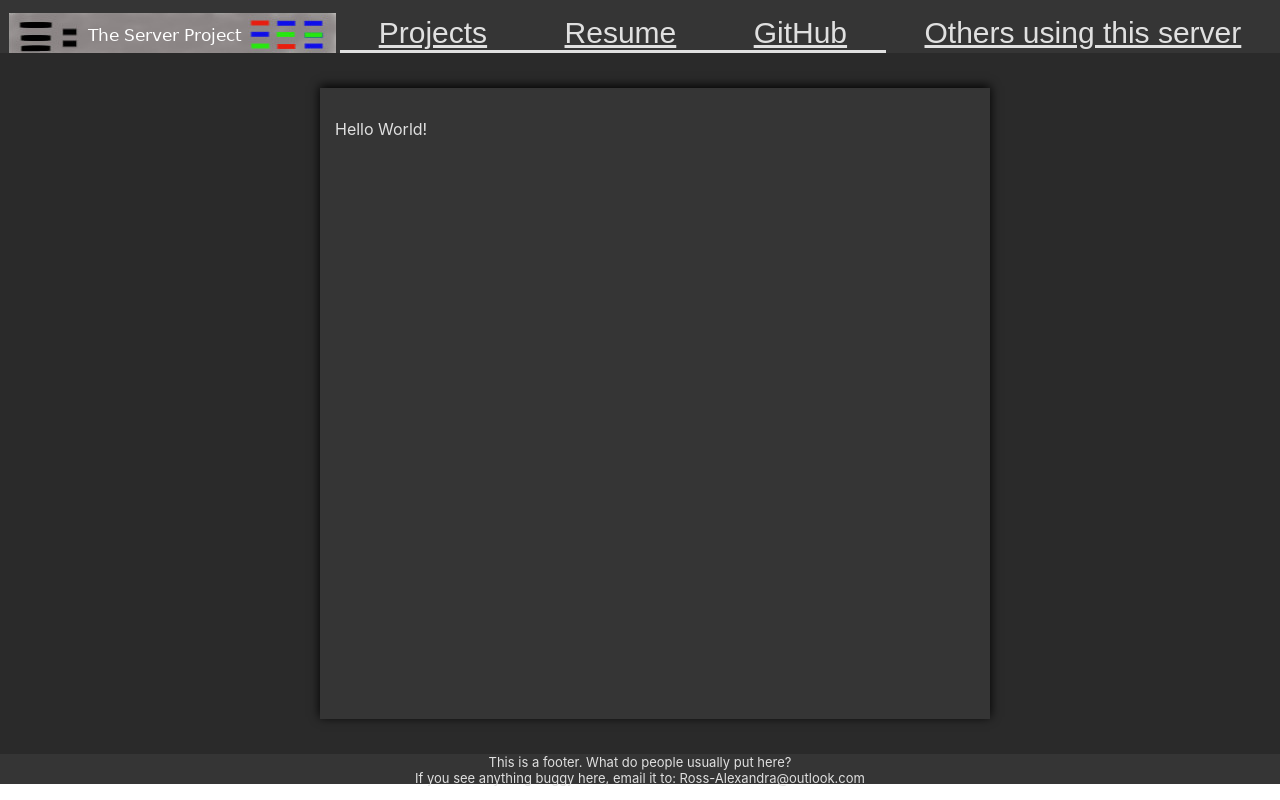
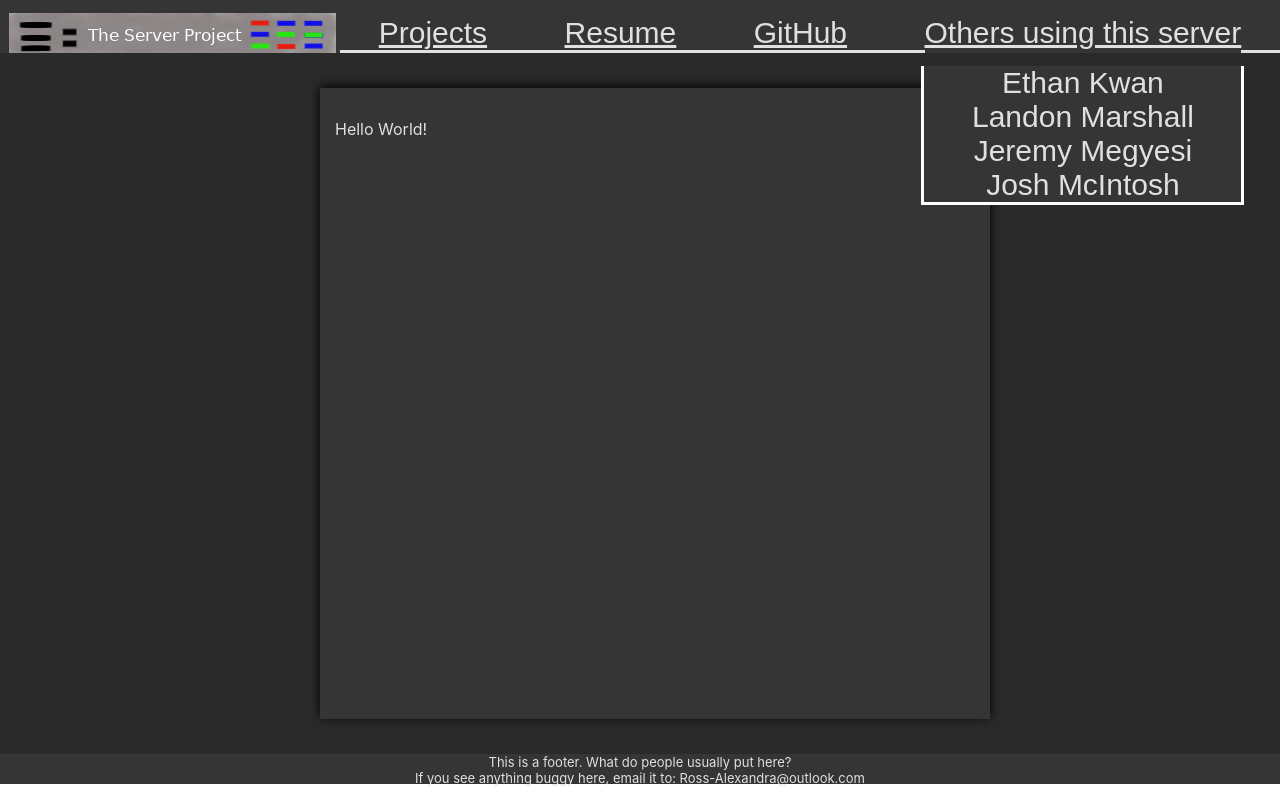
Before and after one commit to theserverproject/BaseSite, a React (Create React App) app in the folder theserverproject/: page / in a window 1280 px wide. Both pictures are taken after a click on the button "Others using this server". Built offline with nearby package versions, Linux system fonts and the light colour scheme.

Commit message:
navbar - Added links and prettified.

```diff
--- a/theserverproject/src/AppCssColors.css
+++ b/theserverproject/src/AppCssColors.css
@@ -1,5 +1,11 @@
 :root {
+
+    /* Text */
     --text-bg-color: #353535;
     --text-fg-color: #e0e0e0;
+
+    /* Navigiation */
     --empty-pane-color: #2a2a2a;
+    --popout-bg-color: #1a1a1a;
+
 }
--- a/theserverproject/src/minorComponents/dropdown/Dropdown.css
+++ b/theserverproject/src/minorComponents/dropdown/Dropdown.css
@@ -1,15 +1,47 @@
-.dropdown-content {
-    display: none;
+/* Controlling div */
+.dropdown {
+    display: flex;
+    flex-direction: column;
+    overflow: visible;
+    align-self: flex-start;
 }
 
+/* Content div */
+.dropdown-content {
+    display: flex;
+    flex-direction: column;
+    position: absolute;
+    /* height of the navbar - 5 margin - 8 padding. */
+    top: calc(var(--navbar-actual-height) - 3px);
+    background-color: var(--text-bg-color);
+    color: var(--text-fg-color);
+    border: 3px;
+    border-style: solid;
+    border-top-style: none;
+    border-color: white;
+
+    /* Default item css */
+    text-align: center;
+}
+
+/* Content items */
+.dropdown-item {
+}
+
+/* Default text */
 .dropdown-title {
     color: var(--text-fg-color);
 }
 
 .astext {
-    background: var(--text-bg-color);
+    background-color: var(--text-bg-color);
     border: none;
     margin: 0px;
     padding: 0px;
     cursor: pointer;
  }
+
+.clicked-dropdown {
+    background-color: var(--text-bg-color);
+    color: var(--text-fg-color);
+}
--- a/theserverproject/src/minorComponents/dropdown/Dropdown.js
+++ b/theserverproject/src/minorComponents/dropdown/Dropdown.js
@@ -8,44 +8,55 @@ class Dropdown extends React.Component {
 
         this.state = {
             dropdownVisible: false,
+            defaultDropdownTitleClass: 'dropdown-title',
         };
+
+        this.titleRef = React.createRef();
     }
 
-    showDropdown = () => {
-        this.setState({
-            dropdownVisible: true,
-        });
-    }
+    toggleDropdown = () => {
+        let newState = {
+            dropdownVisible: !this.state.dropdownVisible,
+        };
 
-    hideDropdown = () => {
-        this.setState({
-            dropdownVisible: false,
-        });
+        if (newState.dropdownVisible) {
+            newState.defaultDropdownTitleClass = 'clicked-dropdown'
+        }
+        else {
+            newState.defaultDropdownTitleClass = 'dropdown-title'
+        }
+
+       this.setState(newState);
     }
 
     render() {
 
-        let dropdownItems = [
-            <a key={ 'www.google.com' } href="www.google.com">Google</a>,
-            <a key={ 'www.amazon.ca' } href="www.amazon.ca">Amaxon</a>,
-            <a key={ 'www.twitter.com' } href="www.twitter.com">Twitter</a>
-        ];
+        let dropdownClass = (this.props.dropdownClassOverride ?
+                this.props.dropdownClassOverride + ' dropdown'
+            :
+                'dropdown'
+        );
 
-        let dropdownClass = this.props.dropdownClassOverride ? this.props.dropdownClassOverride + ' dropdown' : 'dropdown';
-        let dropdownButtonClass = this.props.dropdownTitleClassOverride ? this.props.dropdownTitleClassOverride + ' astext dropdown-title' : 'astext dropdown-title';
+        let dropdownButtonClass = (this.props.dropdownTitleClassOverride ?
+                this.props.dropdownTitleClassOverride + ' astext ' + this.state.defaultDropdownTitleClass
+            :
+                'astext ' + this.state.defaultDropdownTitleClass
+        );
 
-        //let dropdownClass = props.dropdownClassOverride ? props.dropdownClassOverride + ' dropdown-content' : 'dropdown-content';
-        let dropdownItemsClass = 'dropdown-content';
+        let dropdownContentClass = this.props.dropdownContentClassOverride ? this.props.dropdownContentClassOverride + ' dropdown-content' : 'dropdown-content';
+  //      let dropdownContentClass = 'dropdown-content';
 
         return (
             <div className={ dropdownClass }>
-                <button className={ dropdownButtonClass } onClick={ this.showDropdown }>
+                <button ref={ this.titleRef } className={ dropdownButtonClass } onClick={ this.toggleDropdown }>
                     { this.props.children }
                 </button>
                 {
+                    // If the dropdown is visible, then we should set its width equal
+                    // to that of the Title, and display it.
                     this.state.dropdownVisible &&
-                    <div className={ dropdownItemsClass }>
-                        { dropdownItems }
+                    <div className={ dropdownContentClass } style={ { width: this.titleRef.current.offsetWidth } }>
+                        { this.props.dropdownItems }
                     </div>
                 }
            </div>
--- a/theserverproject/src/pages/Home/components/Navbar/Navbar.css
+++ b/theserverproject/src/pages/Home/components/Navbar/Navbar.css
@@ -27,3 +27,8 @@
 .underline {
     text-decoration: underline;
 }
+
+.dropdown-items {
+    color: var(--text-fg-color);
+    text-decoration: none;
+}
--- a/theserverproject/src/pages/Home/components/Navbar/Navbar.js
+++ b/theserverproject/src/pages/Home/components/Navbar/Navbar.js
@@ -6,13 +6,21 @@ import Image from '../../../../minorComponents/image/Image.js';
 import Dropdown from '../../../../minorComponents/dropdown/Dropdown.js';
 
 const Navbar = () => {
+
+    let dropdownItems = [
+        <a key={ 'EKWAN' } href="http://ethanscorner.theserverproject.com/" className='dropdown-items'>Ethan Kwan</a>,
+        <a key={ 'LMARSHALL' } href="http://landonscorner.theserverproject.com/" className='dropdown-items'>Landon Marshall</a>,
+        <a key={ 'JMEGYESI' } href="http://jeremyscorner.theserverproject.com/" className='dropdown-items'>Jeremy Megyesi</a>,
+        <a key={ 'JMCINTOSH' } href="http://joshscorner.theserverproject.com/" className='dropdown-items'>Josh McIntosh</a>,
+    ];
+
     return (
         <header id="navbar">
             <a href="http://www.theserverproject.com"><Image classOverride= { 'navbar-header' } image="logo.png" defaultText="Logo not found"/></a>
             <a className="navbar-header" href="http://projects.theserverproject.com/">Projects</a>
             <a className="navbar-header" href="https://www.slideshare.net/slideshow/embed_code/key/lfqoSUV9bb8kxs">Resume</a>
             <a className="navbar-header" href="https://www.github.com/Ross-Alexandra">GitHub</a>
-            <Dropdown dropdownClassOverride={ 'navbar-header' } dropdownTitleClassOverride={ "underline navbar-header" }>Others using this server</Dropdown>
+            <Dropdown dropdownItems={ dropdownItems } dropdownClassOverride={ 'navbar-header' } dropdownTitleClassOverride={ "underline navbar-header" }>Others using this server</Dropdown>
         </header>
     );
 }
```
